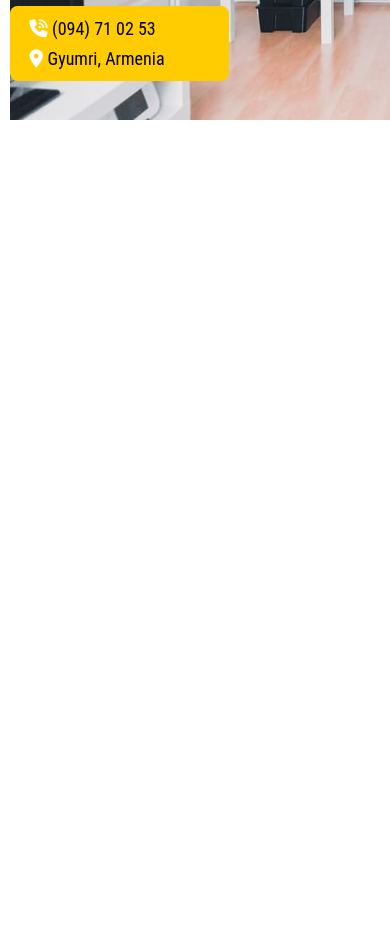
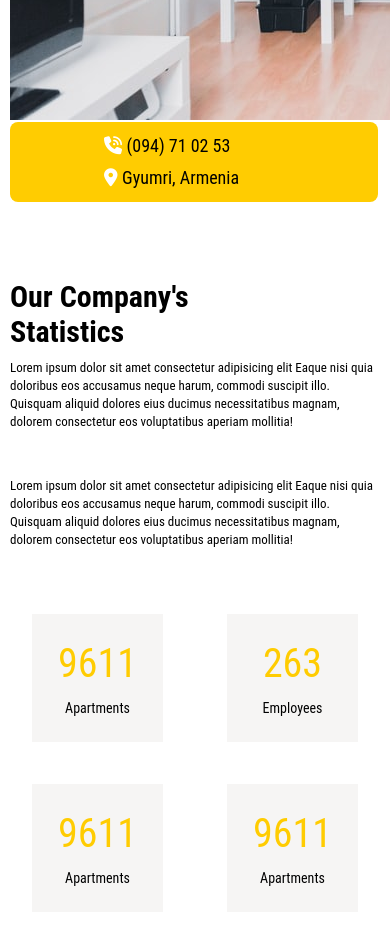
Before and after one commit to Lusinep1/apt-project, a plain HTML site: page index.html in a window 390 px wide. Shown: the part 420-1364 px from the top of the page. Before the commit the page ends 844 px from the top, so only its background shows below. Drawn offline with Linux system fonts and the light colour scheme.

Commit message:
add 4 blocks and description

```diff
--- a/index.html
+++ b/index.html
@@ -40,6 +40,41 @@
                 </div>
             </div>
         </section>
+        <section class="stats wrapper">
+            <div class="stats-text">
+                <h2>Our Company's <br>Statistics</h2>
+                <p>Lorem ipsum dolor sit amet consectetur adipisicing elit
+                    Eaque nisi quia doloribus eos accusamus neque harum, commodi suscipit illo. Quisquam aliquid
+                    dolores eius ducimus necessitatibus magnam, dolorem
+                    consectetur eos voluptatibus aperiam mollitia!</p>
+                <p>Lorem ipsum dolor sit amet consectetur adipisicing elit
+                    Eaque nisi quia doloribus eos accusamus neque harum, commodi suscipit illo. Quisquam aliquid
+                    dolores eius ducimus necessitatibus magnam, dolorem
+                    consectetur eos voluptatibus aperiam mollitia!</p>
+            </div>
+            <div class="stats-num">
+                <div class="stats-line">
+                    <div class="square">
+                        <span class="stats-sqaure">9611</span>
+                        <span class="sqaure-text">Apartments</span>
+                    </div>
+                    <div class="square">
+                        <span class="stats-sqaure">263</span>
+                        <span class="sqaure-text">Employees</span>
+                    </div>
+                </div>
+                <div class="stats-line">
+                    <div class="square">
+                        <span class="stats-sqaure">9611</span>
+                        <span class="sqaure-text">Apartments</span>
+                    </div>
+                    <div class="square">
+                        <span class="stats-sqaure">9611</span>
+                        <span class="sqaure-text">Apartments</span>
+                    </div>
+                </div>
+            </div>
+        </section>
     </main>
 
     <script src="script.js"></script>
--- a/style.css
+++ b/style.css
@@ -59,7 +59,7 @@ nav {
 	background: url("img/photo-1486304873000-235643847519.jpg");
 	background-repeat: no-repeat;
 	width: 945px;
-	height: 640px;
+	height: 600px;
 	position: relative;
 }
 .intro .intro-text {
@@ -72,7 +72,7 @@ nav {
 	background-color: #ffcc01;
 	position: absolute;
 	right: 5.9%;
-	top: 55%;
+	bottom: 21.8%;
 	display: flex;
 	justify-content: space-between;
 	padding: 1em 1em;
@@ -85,6 +85,44 @@ nav {
 .intro-contacts p {
 	font-size: 18px;
 	margin-right: 1em;
+}
+.stats {
+	display: flex;
+}
+.stats-line {
+	display: flex;
+}
+.stats-text {
+	padding-right: 40px;
+}
+.stats-text h2 {
+	margin-top: 0.8em;
+	font-size: 2.5em;
+	margin-bottom: 1.5em;
+}
+.stats-text p {
+	margin-top: 2.5em;
+	margin-bottom: 3.5em;
+	font-size: 0.9em;
+	line-height: 1.4em;
+}
+.square {
+	width: 12em;
+	height: 12em;
+	background-color: #f6f5f4;
+	margin: 2em 2em;
+	display: flex;
+	justify-content: center;
+	align-items: center;
+	flex-direction: column;
+}
+.stats-sqaure {
+	font-size: 40px;
+	color: #ffcc01;
+	margin-bottom: 13px;
+}
+.sqaure-text {
+	font-size: 14px;
 }
 
 @media screen and (max-width: 765px) {
@@ -158,12 +196,34 @@ nav {
 	.intro .intro-contacts {
 		position: relative;
 		display: block;
-		font-size: 30px;
-		right: 0;
-		top: 45%;
+		font-size: 2em;
+		font-weight: 400;
+		left: 0;
+		top: 67.25%;
 		line-height: 1em;
-		padding: 0.25em 0.5em;
+		padding: 0.25em 2.8em;
 		width: 20%;
 		border-radius: 0.25em;
 	}
+	.stats {
+		margin-top: 0;
+		flex-direction: column;
+	}
+	.stats-text {
+		padding: 10px;
+	}
+	.stats-text h2 {
+		font-size: 30px;
+		margin-bottom: 10px;
+	}
+	.stats-text p {
+		margin-top: 5px;
+		font-size: 13px;
+		line-height: 18px;
+	}
+	.square {
+		width: 12em;
+		height: 8em;
+		margin-top: 10px;
+	}
 }
```
Also changed, not shown: 2 other files.
